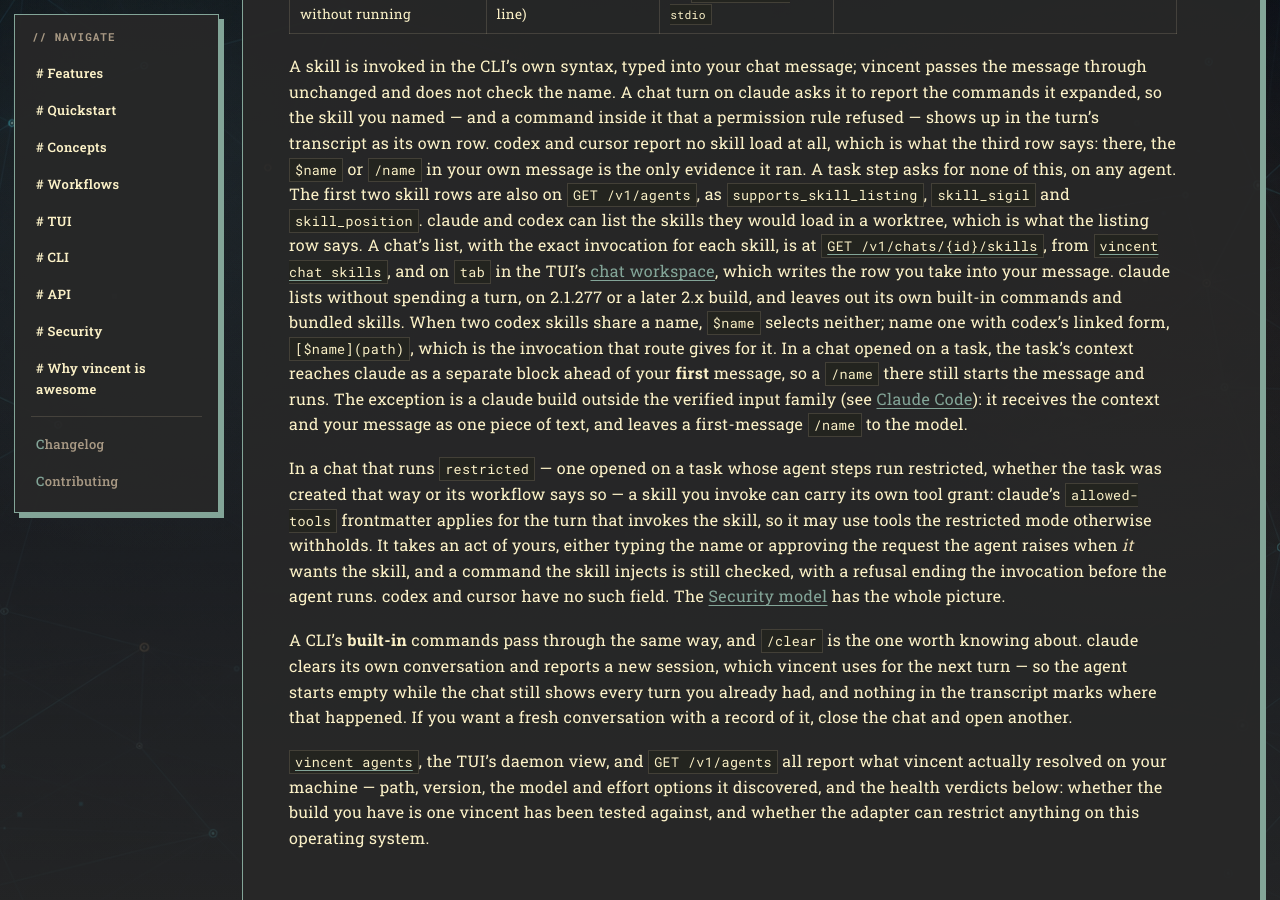
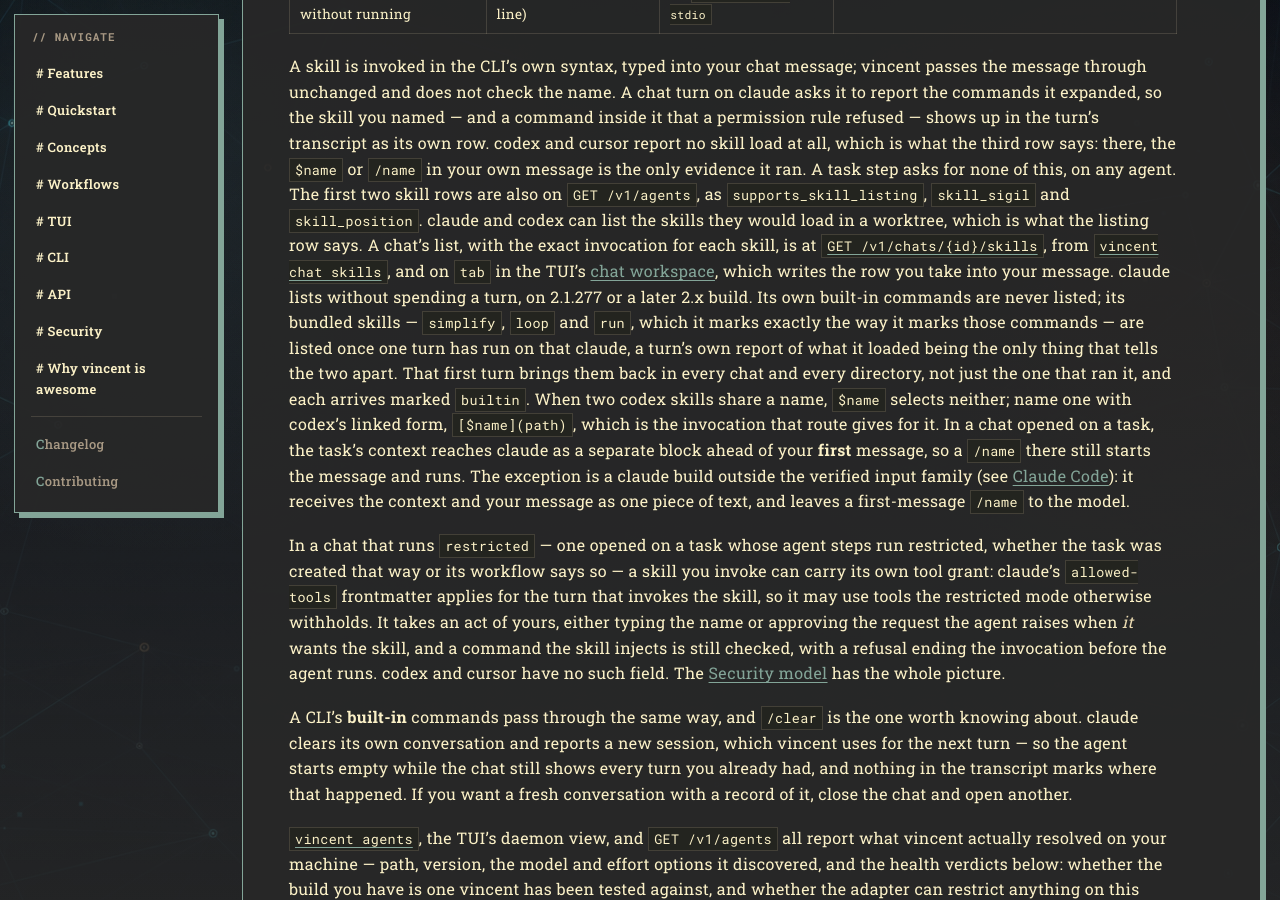
Before and after one commit to lezli01/vincent, a Jekyll site: the page built from docs/guides/agents.md, in a window 1280 px wide and 900 px high, scrolled down 1814 px. Built offline with Jekyll 4.4.1, drawn with Linux system fonts in a browser that asks for light colours; our own code applies the rules of GitHub Pages for plain Markdown files.

Commit message:
docs: list claude's bundled skills on the agents and CLI pages
The agents guide said claude's listing "leaves out its own built-in
commands and bundled skills". Since 124.16 (#512) the bundled half comes
back once a turn on that claude has named it, so say what is dropped
(the commands, always), what is restored, and when.

`vincent chat skills --json` gained `builtin` on a row with it; add it to
the page's list of fields the table has no column for.

Co-Authored-By: Claude Opus 5 (1M context) <noreply@anthropic.com>

```diff
--- a/docs/guides/agents.md
+++ b/docs/guides/agents.md
@@ -59,8 +59,13 @@ with the exact invocation for each skill, is at
 [`vincent chat skills`](../reference/cli.md#vincent-chat-skills), and on `tab`
 in the TUI's [chat workspace](tui.md#chat-workspace), which writes the row you
 take into your message. claude lists without spending a turn, on 2.1.277
-or a later 2.x build, and leaves out its own built-in commands and bundled
-skills. When two codex skills share a name, `$name` selects neither; name one
+or a later 2.x build. Its own built-in commands are never listed; its bundled
+skills — `simplify`, `loop` and `run`, which it marks exactly the way it marks
+those commands — are listed once one turn has run on that claude, a turn's own
+report of what it loaded being the only thing that tells the two apart. That
+first turn brings them back in every chat and every directory, not just the one
+that ran it, and each arrives marked `builtin`.
+When two codex skills share a name, `$name` selects neither; name one
 with codex's linked form, `[$name](path)`, which is the invocation that route
 gives for it. In a chat
 opened on a task, the task's context reaches claude as a separate block ahead
```
Also changed, not shown: docs/reference/cli.md (+6 -3 lines).
